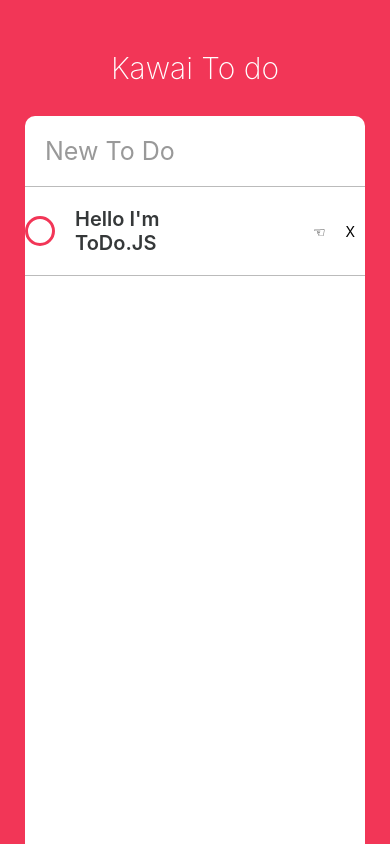
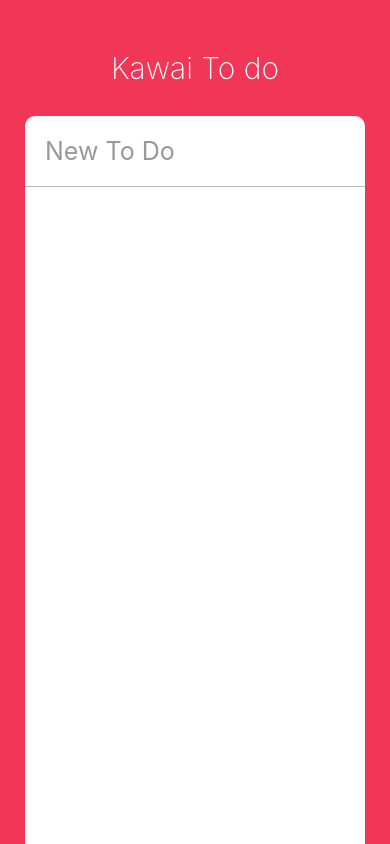
Before and after one commit to alfie1104/kawai-todo, a React Native app: screen / in a window 390 px wide. Built offline with nearby package versions, Linux system fonts and the light colour scheme.

Commit message:
deleteTodo is done

```diff
--- a/App.js
+++ b/App.js
@@ -27,7 +27,7 @@
   };
 
   render() {
-    const { newToDo, loadedToDos } = this.state;
+    const { newToDo, loadedToDos, toDos } = this.state;
 
     if (!loadedToDos) {
       return <AppLoading />;
@@ -49,7 +49,15 @@
             onSubmitEditing={this._addToDo}
           />
           <ScrollView contentContainerStyle={styles.toDos}>
-            <ToDo text="Hello I'm ToDo.JS" />
+            {Object.values(toDos).map(toDo => (
+              <ToDo
+                key={toDo.id}
+                text={toDo.text}
+                deleteToDo={this._deleteToDo}
+                id={toDo.id}
+                isCompleted={toDo.isCompleted}
+              />
+            ))}
           </ScrollView>
         </View>
       </View>
@@ -93,6 +101,19 @@
         return { ...newState };
       });
     }
+  };
+
+  _deleteToDo = id => {
+    this.setState(prevState => {
+      const toDos = prevState.toDos;
+      delete toDos[id];
+      const newState = {
+        ...prevState,
+        ...toDos
+      };
+
+      return { ...newState };
+    });
   };
 }
 
--- a/ToDo.js
+++ b/ToDo.js
@@ -7,19 +7,30 @@
   Dimensions,
   TextInput
 } from "react-native";
+import PropTypes from "prop-types";
 
 const { width, height } = Dimensions.get("window");
 
 export default class ToDo extends Component {
-  state = {
-    isEditing: false,
-    isCompleted: false,
-    toDoValue: ""
+  constructor(props) {
+    super(props);
+    this.state = {
+      isEditing: false,
+      toDoValue: props.text,
+      isCompleted: props.isCompleted
+    };
+  }
+
+  static propTypes = {
+    text: PropTypes.string.isRequired,
+    isCompleted: PropTypes.bool.isRequired,
+    deleteToDo: PropTypes.func.isRequired,
+    id: PropTypes.string.isRequired
   };
 
   render() {
     const { isCompleted, isEditing, toDoValue } = this.state;
-    const { text } = this.props;
+    const { text, id, deleteToDo } = this.props;
     return (
       <View style={styles.container}>
         <View style={styles.column}>
@@ -70,7 +81,7 @@
                 <Text style={styles.actionText}>☜</Text>
               </View>
             </TouchableOpacity>
-            <TouchableOpacity>
+            <TouchableOpacity onPressOut={() => deleteToDo(id)}>
               <View style={styles.actionContainer}>
                 <Text style={styles.actionText}>X</Text>
               </View>
@@ -90,11 +101,8 @@
   };
 
   _startEditing = () => {
-    const { text } = this.props;
-
     this.setState({
-      isEditing: true,
-      toDoValue: text
+      isEditing: true
     });
   };
 
@@ -148,8 +156,7 @@
   column: {
     flexDirection: "row",
     alignItems: "center",
-    width: width / 2,
-    justifyContent: "space-between"
+    width: width / 2
   },
   actions: {
     flexDirection: "row"
--- a/package.json
+++ b/package.json
@@ -8,6 +8,7 @@
   },
   "dependencies": {
     "expo": "^32.0.0",
+    "prop-types": "^15.7.2",
     "react": "16.5.0",
     "react-native": "https://github.com/expo/react-native/archive/sdk-32.0.0.tar.gz",
     "uuid": "^3.3.2"
```
